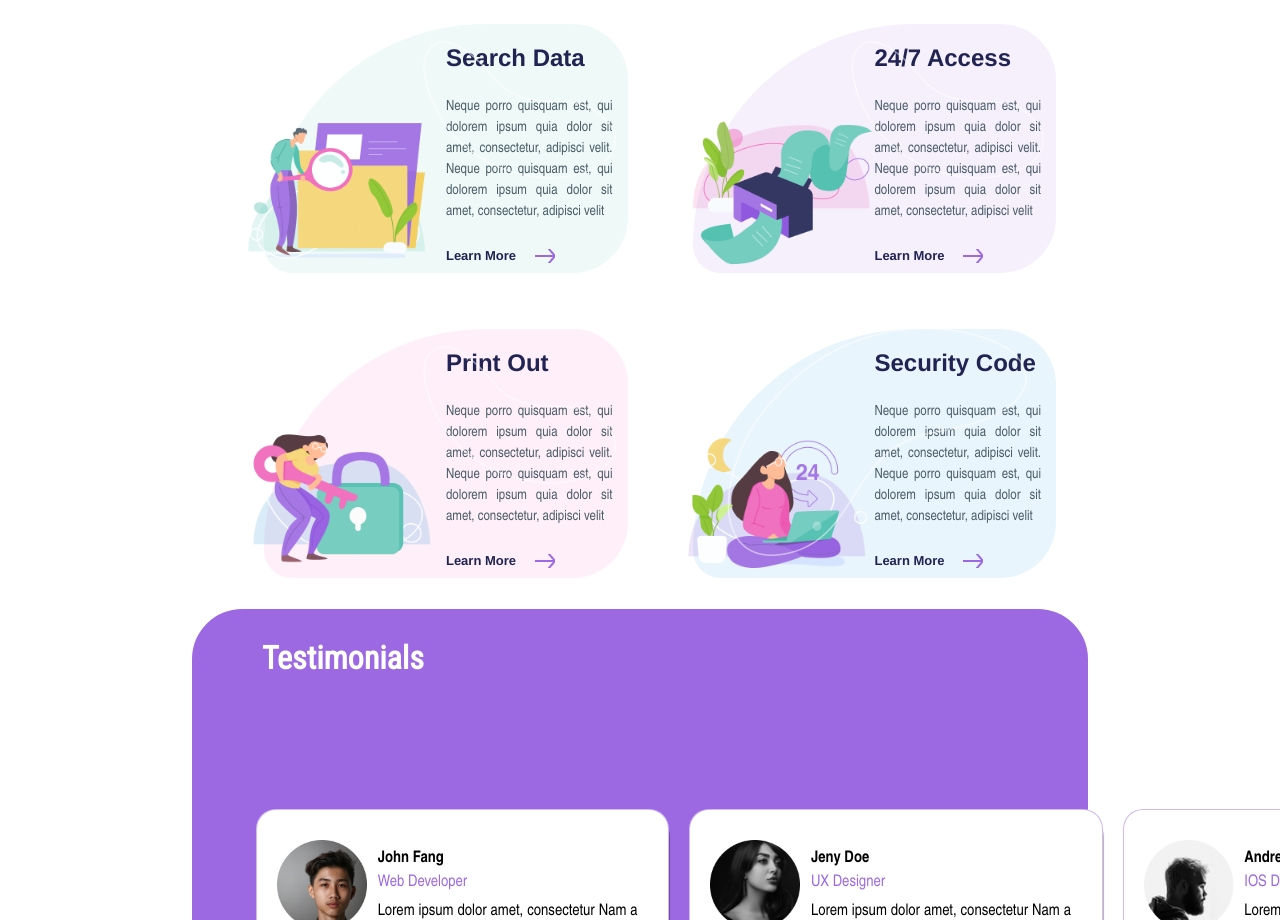
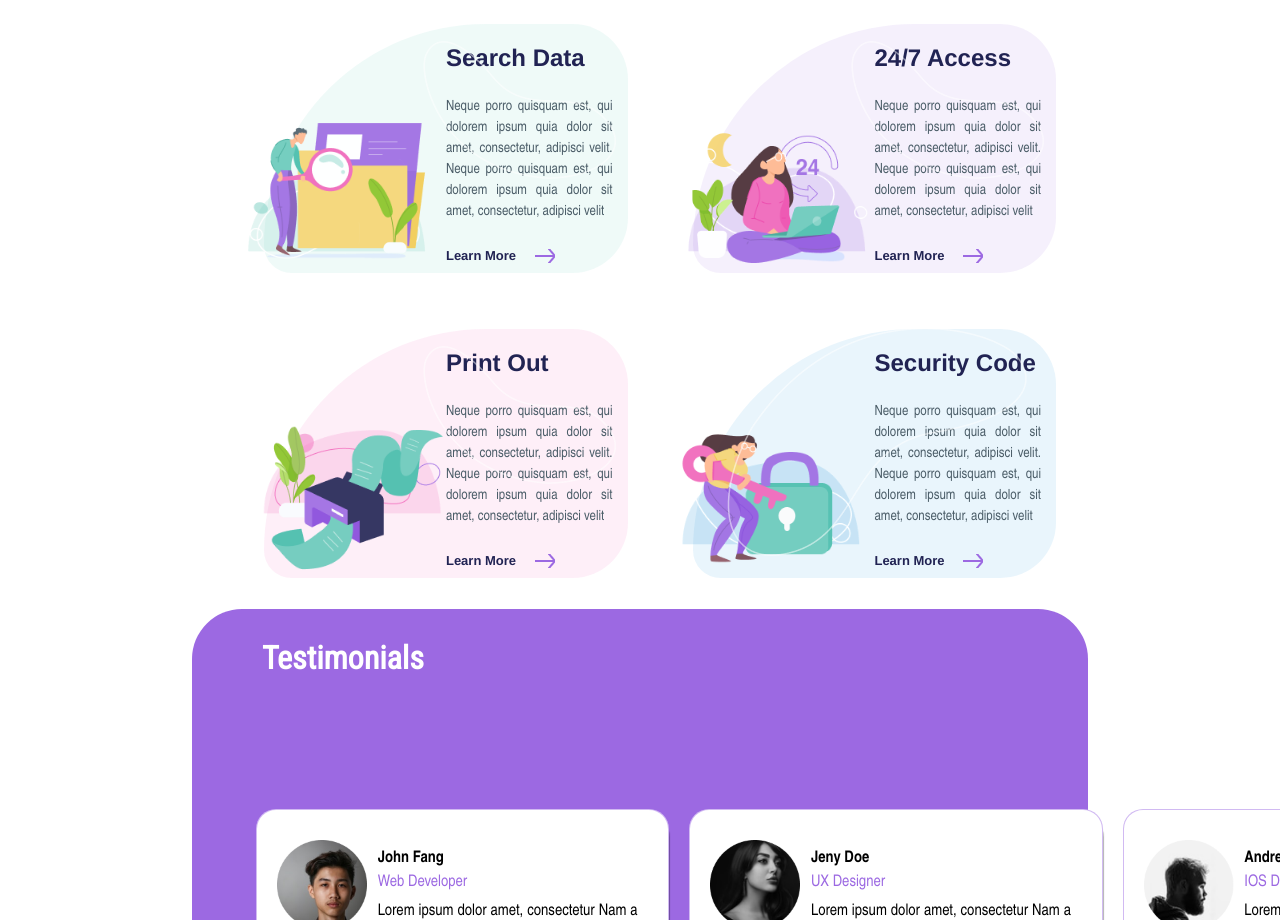
Before and after one commit to hajarNasr/data-storage, a React (Create React App) app: page / in a window 1280 px wide. Shown: the part 1440-2360 px from the top of the page. Built offline with nearby package versions, Linux system fonts and the light colour scheme.

Commit message:
fix: rearrange features images

```diff
--- a/src/sections/features/index.js
+++ b/src/sections/features/index.js
@@ -29,20 +29,20 @@ const Features = () => (
       <Feature
         h3="24/7 Access"
         bg="rgba(156,105,226,0.1)"
-        imgSrc={FEAT_2}
+        imgSrc={FEAT_4}
         shape={1}
       />
       <Feature
         h3="Print Out"
         bg="rgba(240,99,184,0.1)"
-        imgSrc={FEAT_3}
+        imgSrc={FEAT_2}
         shape={1}
       />
       <Feature
         h3="Security Code"
         bg="rgba(45,156,219,0.1)"
-        imgSrc={FEAT_4}
         shape={2}
+        imgSrc={FEAT_3}
       />
     </div>
   </section>
```
